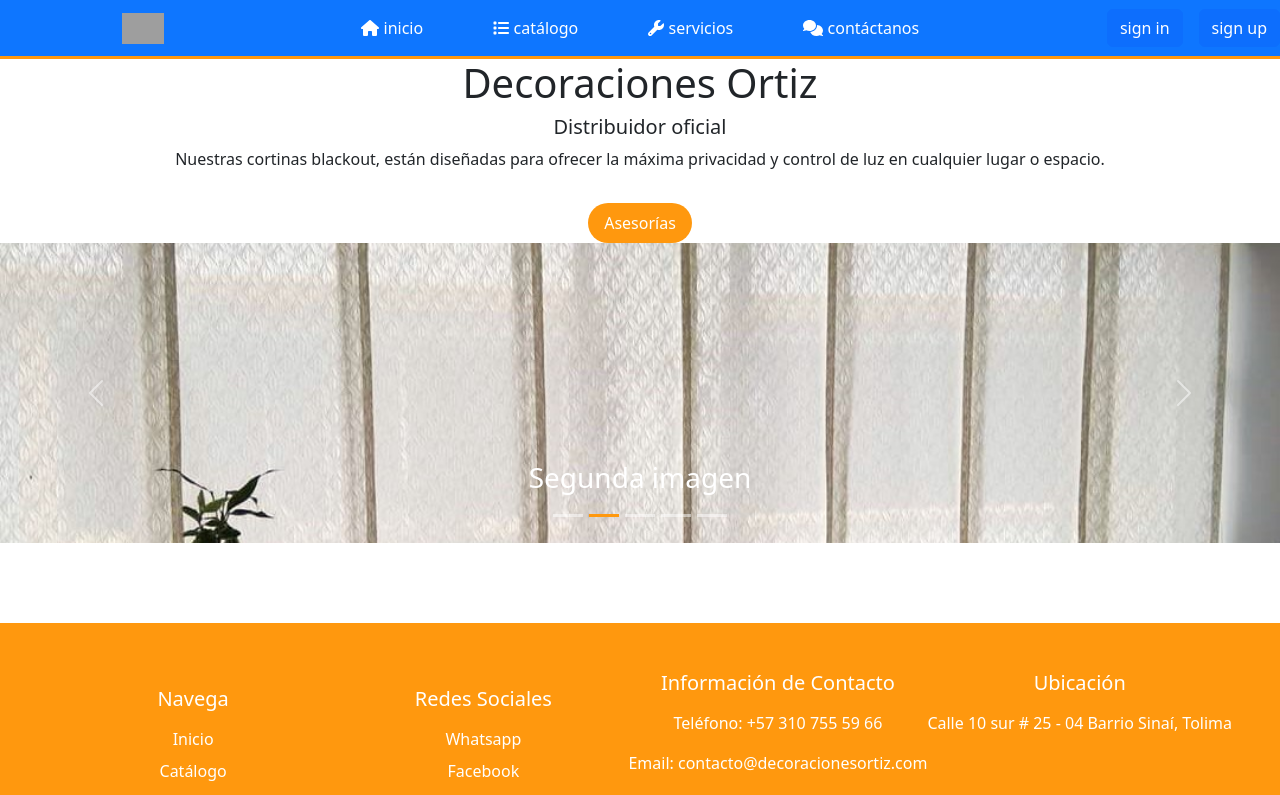
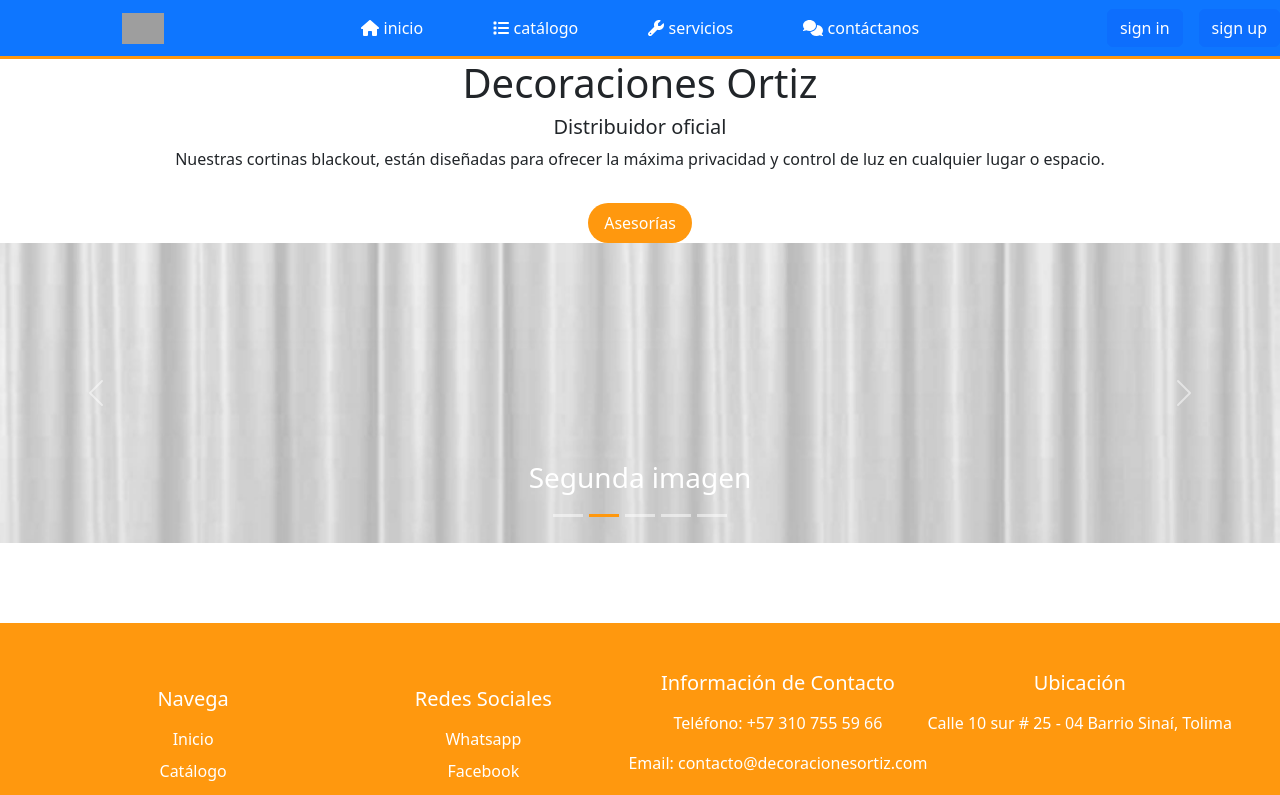
Before and after one commit to DrummerCG/Front-Decoraciones, a React (Create React App) app in the folder front-decoraciones/: page / in a window 1280 px wide. Shown: the top 795 px of the page. Built offline with nearby package versions, Linux system fonts and the light colour scheme; grey boxes are pictures that could not be loaded.

Commit message:
cambio de imagen
cambio imagen 2 en carousel

```diff
--- a/front-decoraciones/src/components/specific/Home.js
+++ b/front-decoraciones/src/components/specific/Home.js
@@ -24,7 +24,7 @@ const Home = () => {
         </Carousel.Item>
         <Carousel.Item>
           <img className='CarouselItemImage'
-            src="/cortina1.jpg"
+            src="/oip.jpeg"
             alt="Segunda imagen"
           />
           <Carousel.Caption>
```
